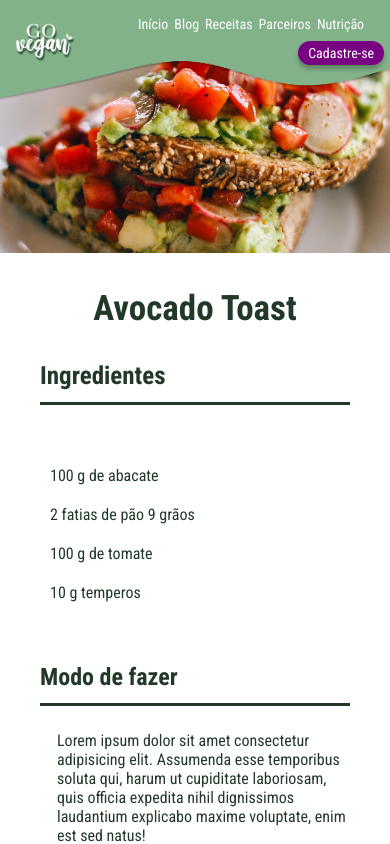
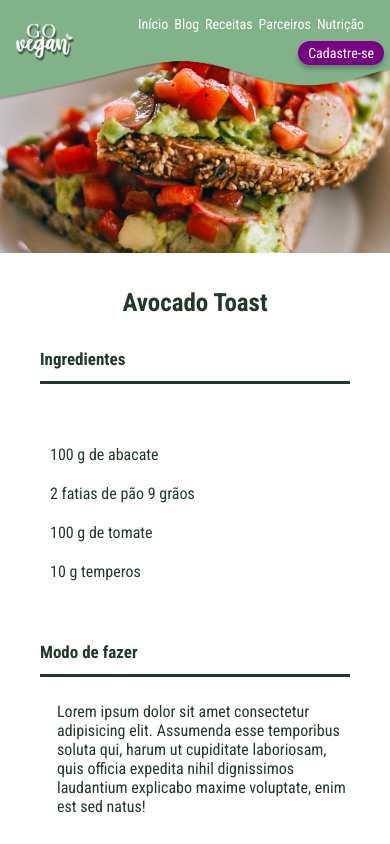
Before and after one commit to julianasinnott/goVegan, a React (Vite) app: page /receitas/receita in a window 390 px wide. Shown: the top 844 px of the page. Built offline with nearby package versions, Linux system fonts and the light colour scheme.

Commit message:
:feat: added responsive the page recipe complete

```diff
--- a/src/pages/RecipeComplete/index.jsx
+++ b/src/pages/RecipeComplete/index.jsx
@@ -1,4 +1,5 @@
 import './index.css';
+import './responsive.css';
 
 import { Footer } from "../../components/Footer";
 import { Header } from "../../components/Header";
@@ -22,7 +23,7 @@ export function RecipeComplete() {
             <li className='recipe-complete__item'>100 g de tomate</li>
             <li className='recipe-complete__item'>10 g temperos</li>
           </ul>
-          <h2>Modo de fazer</h2>
+          <h2 className='recipe-complete__subtitle' >Modo de fazer</h2>
           <p className='recipe-complete__preparation-mode'>Lorem ipsum dolor sit amet consectetur adipisicing elit. Assumenda esse temporibus soluta qui, harum ut cupiditate laboriosam, quis officia expedita nihil dignissimos laudantium explicabo maxime voluptate, enim est sed natus!</p>
         </div>
       </main>
--- /dev/null
+++ b/src/pages/RecipeComplete/responsive.css
@@ -0,0 +1,19 @@
+@media only screen and (max-width:600px) {
+  .recipe-complete__title {
+    font-size: 30px;
+  }
+
+  .recipe-complete__subtitle {
+    font-size: 20px;
+  }
+}
+
+@media only screen and (max-width:500px) {
+  .recipe-complete__title {
+    font-size: 25px;
+  }
+
+  .recipe-complete__subtitle {
+    font-size: 17px;
+  }
+}
```
